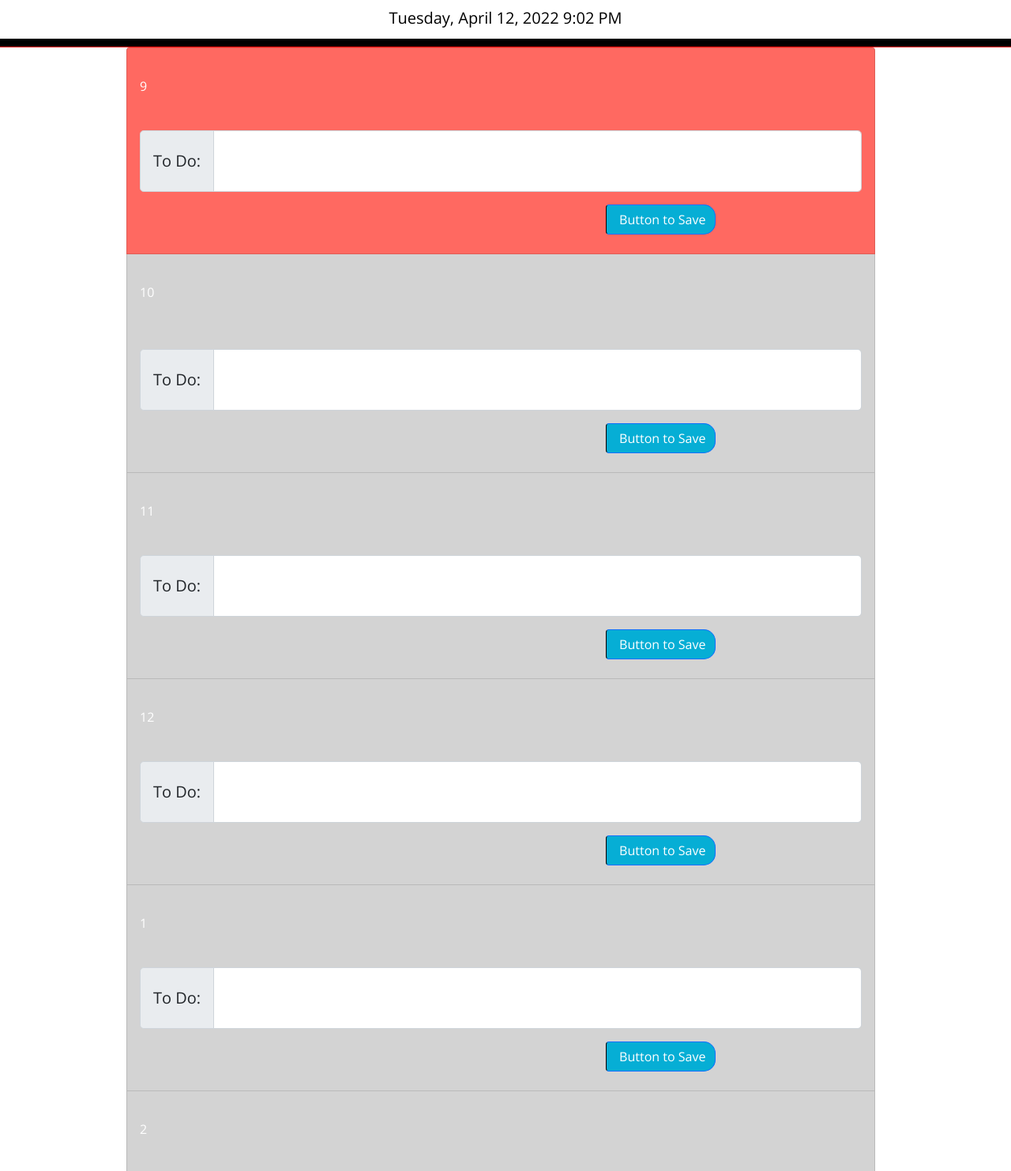
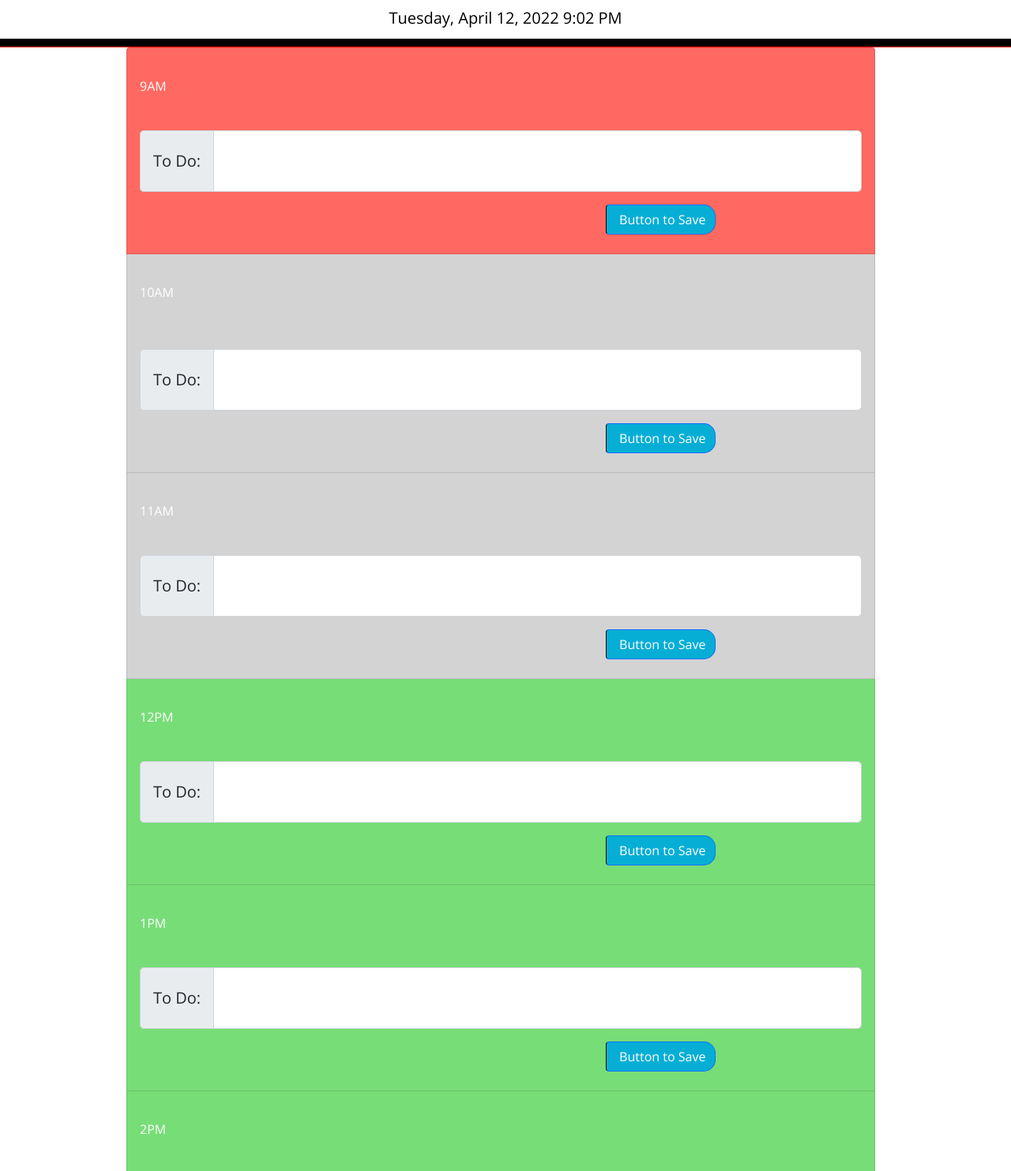
Before and after one commit to akeva22/Daily-Planner, a plain HTML site: page Develop/index.html in a window 1280 px wide. Shown: the part 108-1591 px from the top of the page at 79% size. Drawn offline with nearby package versions, Linux system fonts and the light colour scheme.

Commit message:
slight tweak to time valid

```diff
--- a/Develop/index.html
+++ b/Develop/index.html
@@ -26,7 +26,7 @@
     <div class="row">
       <ul class="list-group w-75 m-auto">
         <li class="list-group-item">
-          <p>9</p>
+          <p>9AM</p>
           <div class="input-group input-group-lg" id="input">
             <span class="input-group-text">To Do:</span>
             <textarea class="form-control" aria-label="With textarea"></textarea>
@@ -34,7 +34,7 @@
           <button button type="button" class="btn btn-primary saveBtn" id="9am"> Button to Save</button>
         </li>
         <li class="list-group-item">
-          <p>10</p>
+          <p>10AM</p>
 
           <div class="input-group input-group-lg">
             <span class="input-group-text">To Do:</span>
@@ -43,7 +43,7 @@
           <button type="button" class="btn btn-primary saveBtn" id="10am"> Button to Save</button>
         </li>
         <li class="list-group-item">
-          <p>11</p>
+          <p>11AM</p>
           <div class="input-group input-group-lg">
             <span class="input-group-text">To Do:</span>
             <textarea class="form-control" aria-label="With textarea" ></textarea>
@@ -51,7 +51,7 @@
           <button type="button" class="btn btn-primary saveBtn" id="11am"> Button to Save</button>
         </li>
         <li class="list-group-item">
-          <p>12</p>
+          <p>12PM</p>
           <div class="input-group input-group-lg">
             <span class="input-group-text">To Do:</span>
             <textarea class="form-control" aria-label="With textarea"></textarea>
@@ -59,7 +59,7 @@
           <button button type="button" class="btn btn-primary saveBtn" id="12pm"> Button to Save</button>
         </li>
         <li class="list-group-item">
-          <p>1</p>
+          <p>1PM</p>
           <div class="input-group input-group-lg">
             <span class="input-group-text">To Do:</span>
             <textarea class="form-control" aria-label="With textarea" ></textarea>
@@ -67,7 +67,7 @@
           <button button type="button" class="btn btn-primary saveBtn" id="1pm"> Button to Save</button>
         </li>
         <li class="list-group-item">
-          <p>2</p>
+          <p>2PM</p>
           <div class="input-group input-group-lg">
             <span class="input-group-text">To Do:</span>
             <textarea class="form-control" aria-label="With textarea"></textarea>
@@ -75,7 +75,7 @@
           <button button type="button" class="btn btn-primary saveBtn" id="2pm"> Button to Save</button>
         </li>
         <li class="list-group-item">
-          <p>3</p>
+          <p>3PM</p>
           <div class="input-group input-group-lg">
             <span class="input-group-text">To Do:</span>
             <textarea class="form-control" aria-label="With textarea" ></textarea>
@@ -83,7 +83,7 @@
           <button button type="button" class="btn btn-primary saveBtn" id="3pm"> Button to Save</button>
         </li>
         <li class="list-group-item">
-          <p>4</p>
+          <p>4PM</p>
           <div class="input-group input-group-lg">
             <span class="input-group-text">To Do:</span>
             <textarea class="form-control" aria-label="With textarea"></textarea>
@@ -91,7 +91,7 @@
           <button button type="button" class="btn btn-primary saveBtn" id="4pm"> Button to Save</button>
         </li>
         <li class="list-group-item">
-          <p>5</p>
+          <p>5PM</p>
           <div class="input-group input-group-lg">
             <span class="input-group-text">To Do:</span>
             <textarea class="form-control" aria-label="With textarea"></textarea>
--- a/Develop/script.js
+++ b/Develop/script.js
@@ -78,28 +78,42 @@ currentTime = today.hour()
 
 for (var i = 0; i < whatTime.length; i++) {
     console.log(whatTime[i].textContent)
-
     if (currentTime > 12) {
         currentTime -= 12
     }
 
     // Check for AM hours
 
-    if (currentTime == whatTime[i].textContent) { }
+    // if (currentTime == whatTime[i].textContent) { }
     //this is the present
+    console.log(whatTime[i].textContent)
+    if (currentTime === parseInt(whatTime[i].textContent)) {
+        console.log("present")
+        whatTime.parent().eq(i).addClass("present")
+    } else if (currentTime < parseInt(whatTime[i].textContent) && whatTime[i].textContent.includes("PM") && parseInt(whatTime[i].textContent) != 12) {
+        console.log("future")
+        whatTime.parent().eq(i).addClass("future")
+    } else if (currentTime > 5 && whatTime[i].textContent.includes("PM")) {
+        console.log("double future")
+        whatTime.parent().eq(i).addClass("future")
+    } // else if (currentTime < 5 && whatTime[i].textContent.includes("PM")) {
+    //     console.log("double future")
+    //     whatTime.parent().eq(i).addClass("future")
 
-    if (currentTime == whatTime[i].textContent) {
-        whatTime.parent().eq(i).addClass("present")
-    }
-    else if (currentTime < whatTime[i].textConetext) {
-        whatTime.parent().eq(i).addClass("future")
-    }
+
+
+    //  //   console.log(whatTime.parent().eq(i))
+    //  //   if (currentTime > parseInt(whatTime[i].textContext)) {
+    //  //       console.log("future")
+    //         whatTime.parent().eq(i).addClass("future")
+    //     } else {
+    //         console.log(currentTime, parseInt(whatTime[i].textContent))
+    //     }
 
 
 
 
-
-
+    console.log(currentTime)
 
 
     // whatTime.parent().eq(i).addClass("present")
@@ -119,7 +133,8 @@ for (var i = 0; i < whatTime.length; i++) {
 console.log(whatTime.parent().eq(2))
 
 
-console.log(currentTime)
+console.log(whatTime[4].textContent.includes("PM"))
+
 //console.log(typeof whatTime.toString())
 
 // var whatTime = document.querySelectorAll("p")
```
